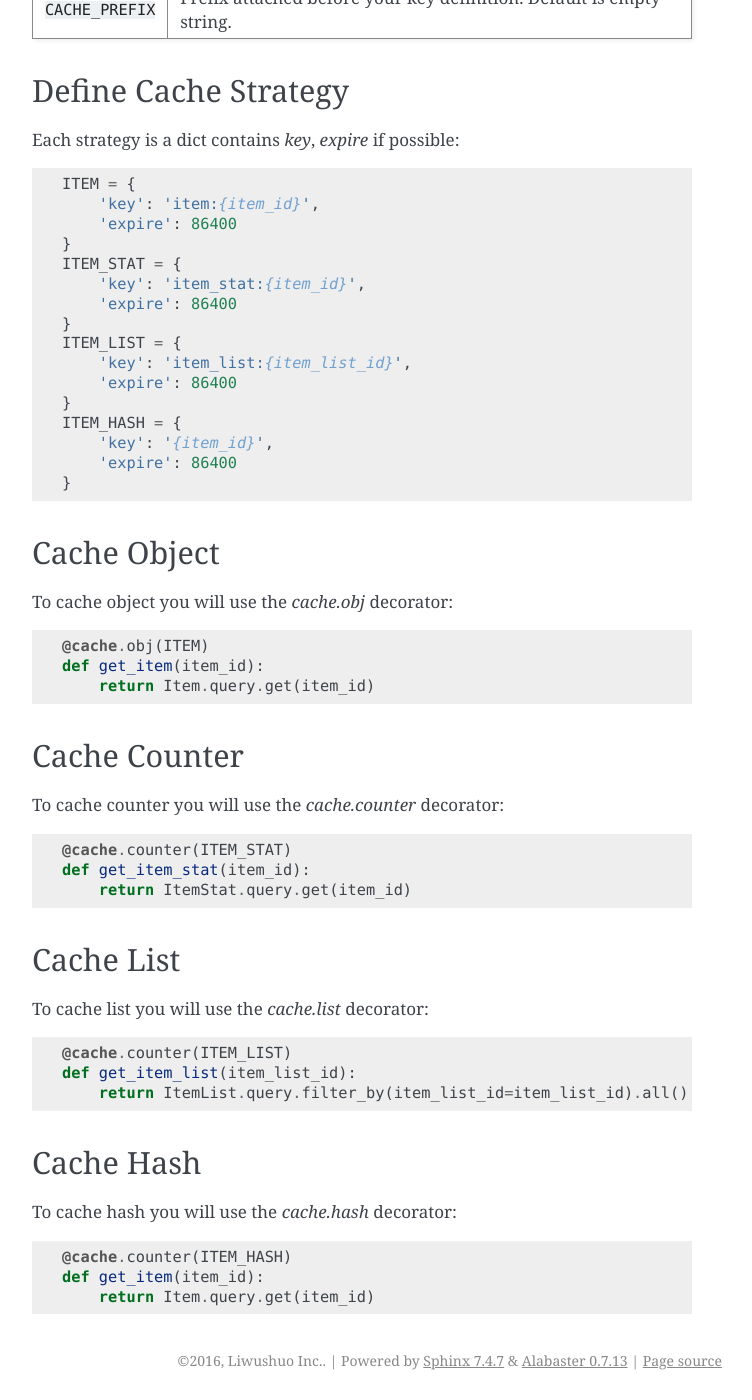
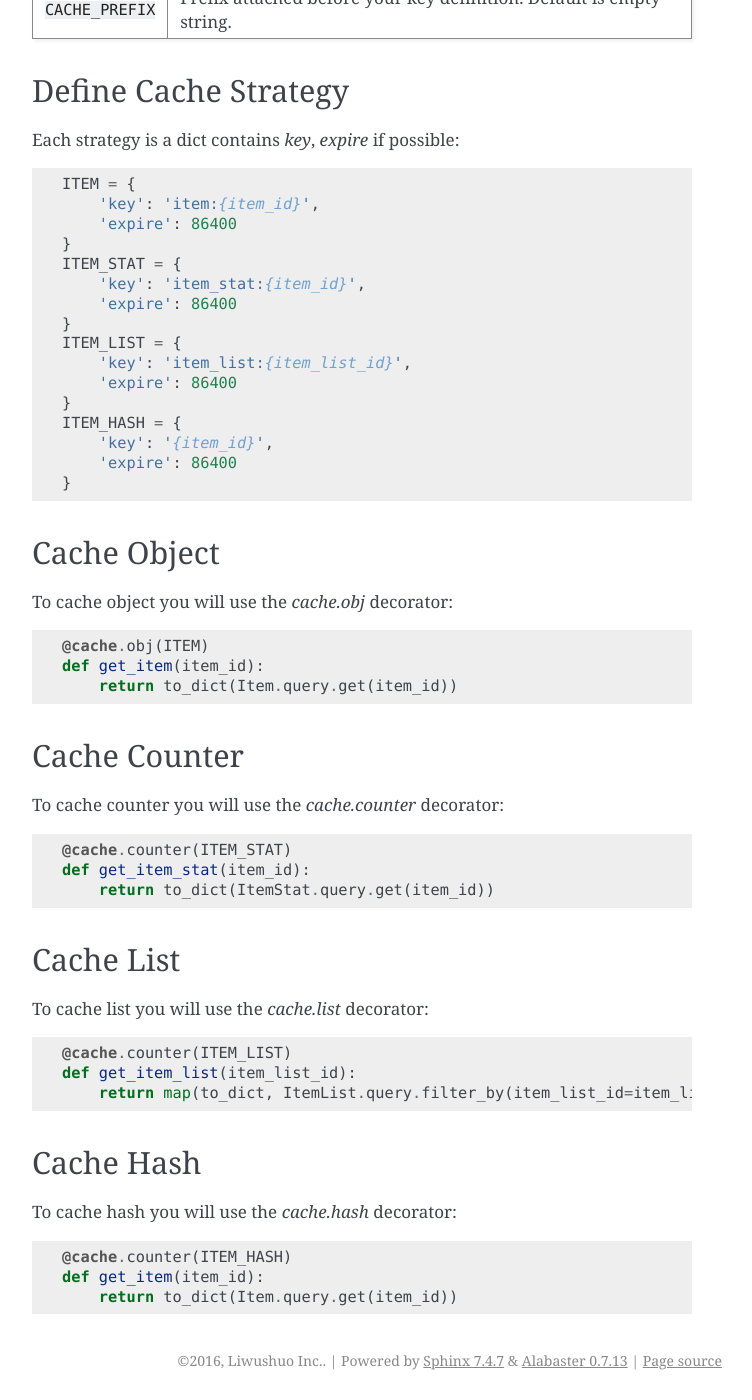
Before and after one commit to liwushuo/Flask-CacheOBJ, a Sphinx documentation site: the page built from docs/quick_start.rst, in a window 1280 px wide and 1400 px high, scrolled down 1019 px. Shown: the whole window, without its empty margins (388-1140 px from the left). Built offline with Sphinx 7.4.7, drawn with Linux system fonts in a browser that asks for light colours.

Commit message:
Update doc.

```diff
--- a/docs/quick_start.rst
+++ b/docs/quick_start.rst
@@ -74,7 +74,7 @@ To cache object you will use the `cache.obj` decorator::
 
     @cache.obj(ITEM)
     def get_item(item_id):
-        return Item.query.get(item_id)
+        return to_dict(Item.query.get(item_id))
 
 Cache Counter
 -------------
@@ -83,7 +83,7 @@ To cache counter you will use the `cache.counter` decorator::
 
     @cache.counter(ITEM_STAT)
     def get_item_stat(item_id):
-        return ItemStat.query.get(item_id)
+        return to_dict(ItemStat.query.get(item_id))
 
 Cache List
 ----------
@@ -92,7 +92,7 @@ To cache list you will use the `cache.list` decorator::
 
     @cache.counter(ITEM_LIST)
     def get_item_list(item_list_id):
-        return ItemList.query.filter_by(item_list_id=item_list_id).all()
+        return map(to_dict, ItemList.query.filter_by(item_list_id=item_list_id).all())
 
 Cache Hash
 ----------
@@ -101,4 +101,4 @@ To cache hash you will use the `cache.hash` decorator::
 
     @cache.counter(ITEM_HASH)
     def get_item(item_id):
-        return Item.query.get(item_id)
+        return to_dict(Item.query.get(item_id))
```
Also changed, not shown: 1 other file.
